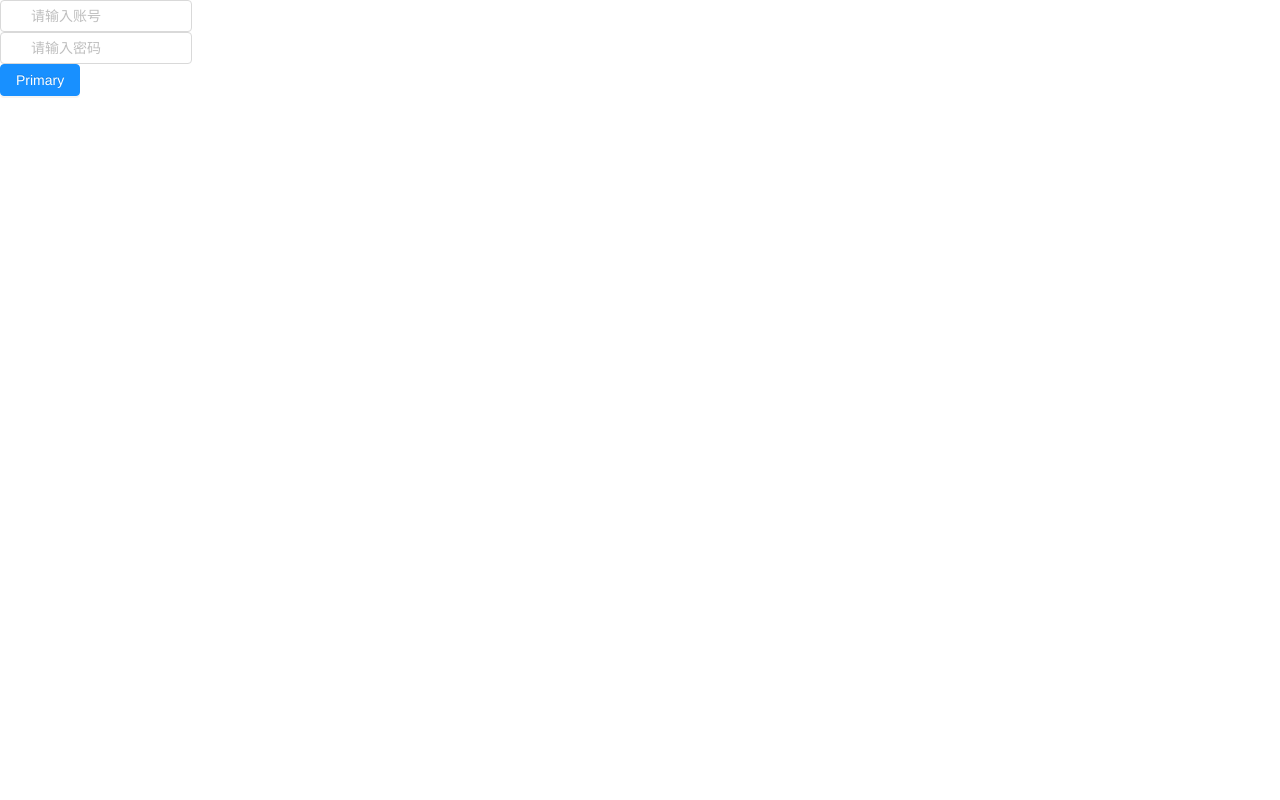
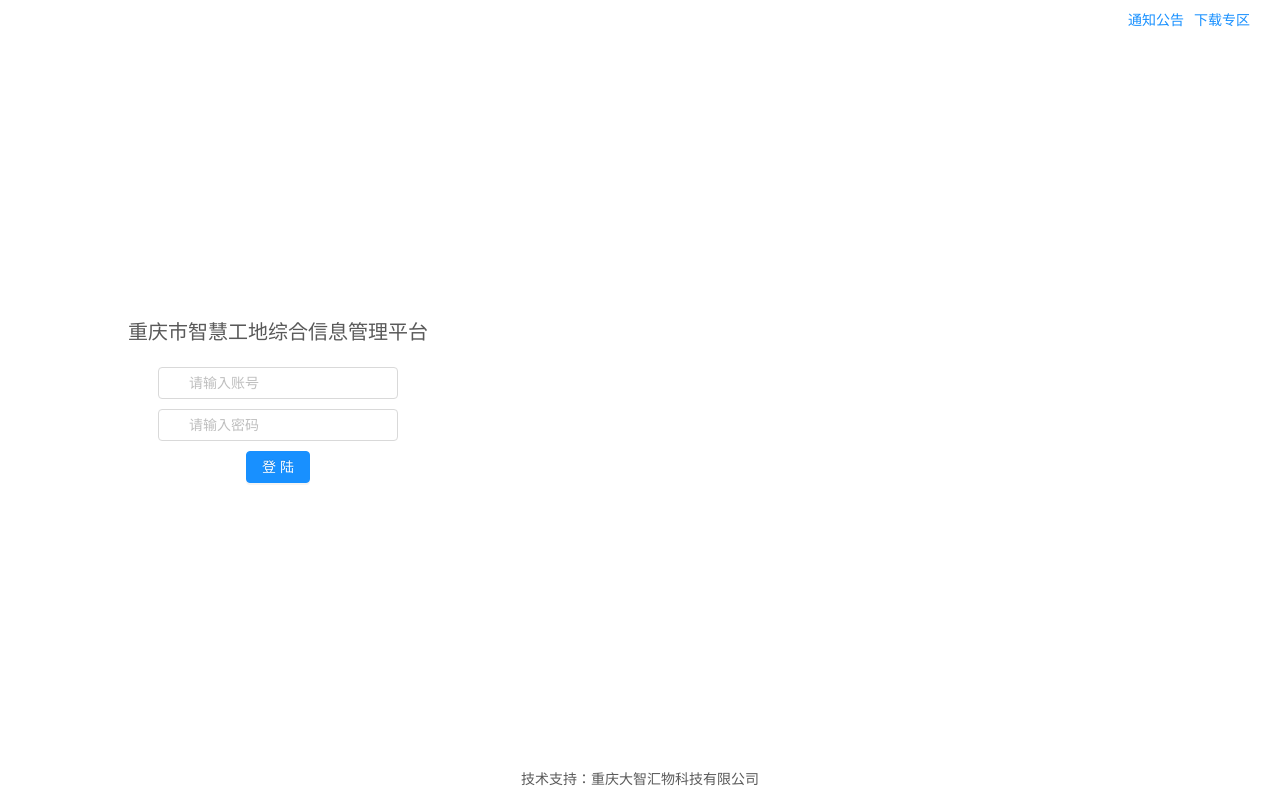
Before and after one commit to Tanxiaolonggit/zhiHuiGongDi, a Vue app: page /#/login in a window 1280 px wide. Built offline with nearby package versions, Linux system fonts and the light colour scheme.

Commit message:
页面结构修改

```diff
--- a/src/router.js
+++ b/src/router.js
@@ -13,14 +13,26 @@ export default new Router({
     {
       path: "/login",
       name: "userData",
-      component: resolve => require(['./views/login/login.vue'], resolve)
+      component: resolve => require(['./views/pages/login/login.vue'], resolve)
+    },
+    // 通知公告页
+    {
+      path: "/notice",
+      name: "notice",
+      component: resolve => require(['./views/pages/notice/notice.vue'], resolve)
+    },
+    // 下载专区页
+    {
+      path: "/loadDistrict",
+      name: "loadDistrict",
+      component: resolve => require(['./views/pages/loadDistrict/loadDistrict.vue'], resolve)
     },
     //项目主页
     {
       path: "/webContent",
       name: "webContent",
       redirect:'/webContent/project',
-      component: resolve => require(['./views/webContent/webContent.vue'], resolve),
+      component: resolve => require(['./views/pages/webContent/webContent.vue'], resolve),
       children:[
         // 项目列表
         {
@@ -32,7 +44,7 @@ export default new Router({
         {
           path: "/webContent/project/projectsDetail/:projectId",
           name: "projectsDtail",
-          component: resolve => require(['./views/projects/projectsDetail.vue'], resolve)
+          component: resolve => require(['./views/pages/projects/projectsDetail.vue'], resolve)
         },
         {
           path: "/webContent/scene",
--- a/src/views/login/login.vue
+++ /dev/null
@@ -1,54 +0,0 @@
-<template>
-    <div class="login">
-        <div class="login_input">
-            <a-input placeholder="请输入账号" v-model="userName" >
-            <a-icon slot="prefix" type="user" />
-            </a-input>
-            <a-input type="password" placeholder="请输入密码" v-model="userPsw">
-            <a-icon type="key" slot="prefix"/>
-            </a-input>
-            <a-button type="primary" @click='login'>Primary</a-button>
-        </div>
-    </div>
-</template>
-<script>
-import {throttle,timestampToTime} from '../../utils/util_one'
-export default {
-    name:'login',
-    data(){
-      return{
-        userName:'',
-        userPsw:''
-      }
-    },
-    methods:{
-        // 登陆
-        login:throttle(function(){
-            if(this.userName==''){
-                this.$message.warning({
-                    'content':'请输入用户名',
-                });
-            }else if(this.userPsw==''){
-                this.$message.warning('请输入密码');
-            }else{
-                let data=
-                this.$axios.post('/t_dz_user/userLogin',{
-                    userName:this.userName,
-                    userPsw:this.userPsw,
-                    loginTime:timestampToTime()
-                }).then((res)=>{
-                    console.log(res)
-                })
-            }
-        },1000)
-    }
-}
-</script>
-<style lang="less" scoped>
-    // 登录页
-    .login{
-        .login_input{
-            width: 15%;
-        }
-    }
-</style>
--- /dev/null
+++ b/src/views/pages/loadDistrict/loadDistrict.vue
@@ -0,0 +1,11 @@
+<template>
+    <div>下载专区</div>
+</template>
+<script>
+export default {
+
+}
+</script>
+<style lang="less" scoped>
+
+</style>
--- /dev/null
+++ b/src/views/pages/login/login.vue
@@ -0,0 +1,103 @@
+<template>
+    <div class="login">
+        <div class="login_other">
+            <router-link class="routerLink" to='/notice'>通知公告</router-link><router-link class="routerLink" to='/loadDistrict'>下载专区</router-link>
+        </div>
+        <div class="login_input">
+            <div class="title">重庆市智慧工地综合信息管理平台</div>
+            <div class="input">
+                <a-input placeholder="请输入账号" v-model="userName" >
+                    <a-icon slot="prefix" type="user" />
+                </a-input>
+                <a-input type="password" placeholder="请输入密码" v-model="userPsw">
+                    <a-icon type="key" slot="prefix"/>
+                </a-input>
+                <a-button type="primary" @click='login'>登陆</a-button>
+            </div>
+        </div>
+        <div class="login_footer">技术支持：重庆大智汇物科技有限公司</div>
+    </div>
+</template>
+<script>
+import {throttle,timestampToTime} from '../../../utils/util_one'
+export default {
+    name:'login',
+    data(){
+      return{
+        userName:'',
+        userPsw:''
+      }
+    },
+    methods:{
+        // 登陆
+        login:throttle(function(){
+            if(this.userName==''){
+                this.$message.warning({
+                    'content':'请输入用户名',
+                });
+            }else if(this.userPsw==''){
+                this.$message.warning('请输入密码');
+            }else{
+                let data=
+                this.$axios.post('/t_dz_user/userLogin',{
+                    userName:this.userName,
+                    userPsw:this.userPsw,
+                    loginTime:timestampToTime()
+                }).then((res)=>{
+                    console.log(res)
+                })
+            }
+        },1000),
+    }
+}
+</script>
+<style lang="less" scoped>
+    // 登录页
+    .login{
+        height: 100%;
+        position: relative;
+        .login_other{
+            width: 100%;
+            height: 40px;
+            line-height: 40px;
+            text-align: right;
+            box-sizing: border-box;
+            padding-right:30px;
+            .routerLink{
+                // color: #fff;
+            }
+            .routerLink:nth-of-type(1){
+                margin-right: 10px;
+            }
+            .routerLink:hover{
+                color:#1890ff;
+            }
+        }
+        .login_input{
+            position: absolute;
+            top: 50%;
+            left: 10%;
+            transform: translateY(-50%);
+            .title{
+                margin-bottom: 20px;
+                font-size:20px;
+            }
+            .input{
+                width: 80%;
+                display: flex;
+                flex-direction: column;
+                align-items: center;
+                margin: 0 auto;
+            }
+            .ant-input-affix-wrapper{
+                margin-bottom: 10px;
+            }
+        }
+        .login_footer{
+            position: absolute;
+            left: 50%;
+            transform: translateX(-50%);
+            bottom: 10px;
+        }
+    }
+</style>
--- /dev/null
+++ b/src/views/pages/notice/notice.vue
@@ -0,0 +1,11 @@
+<template>
+    <div>通知页</div>
+</template>
+<script>
+export default {
+
+}
+</script>
+<style lang="less" scoped>
+
+</style>
--- a/src/views/projects/projectsDetail.vue
+++ b/src/views/pages/projects/projectsDetail.vue
@@ -24,8 +24,8 @@
     </div>
 </template>
 <script>
-import basicMsg from '../../components/projects/pages/basicMsg'
-import personList from '../../components/projects/pages/personList'
+import basicMsg from '../../../components/projects/pages/basicMsg'
+import personList from '../../../components/projects/pages/personList'
 export default {
     name:'project',
     components:{
--- a/src/views/webContent/webContent.vue
+++ b/src/views/pages/webContent/webContent.vue
@@ -5,7 +5,7 @@
     </div>
 </template>
 <script>
-import layout from '../layout'
+import layout from '../../layout'
 export default {
     components:{
         layout
```
